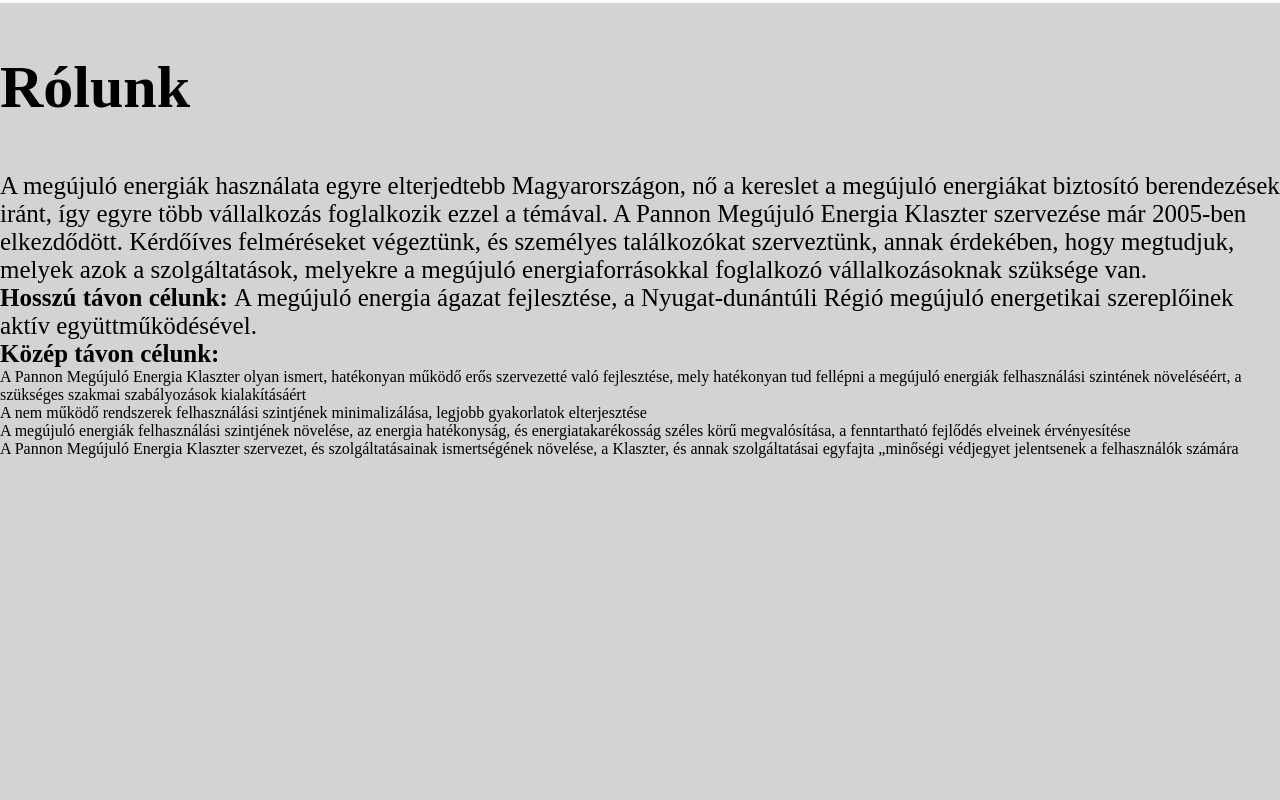
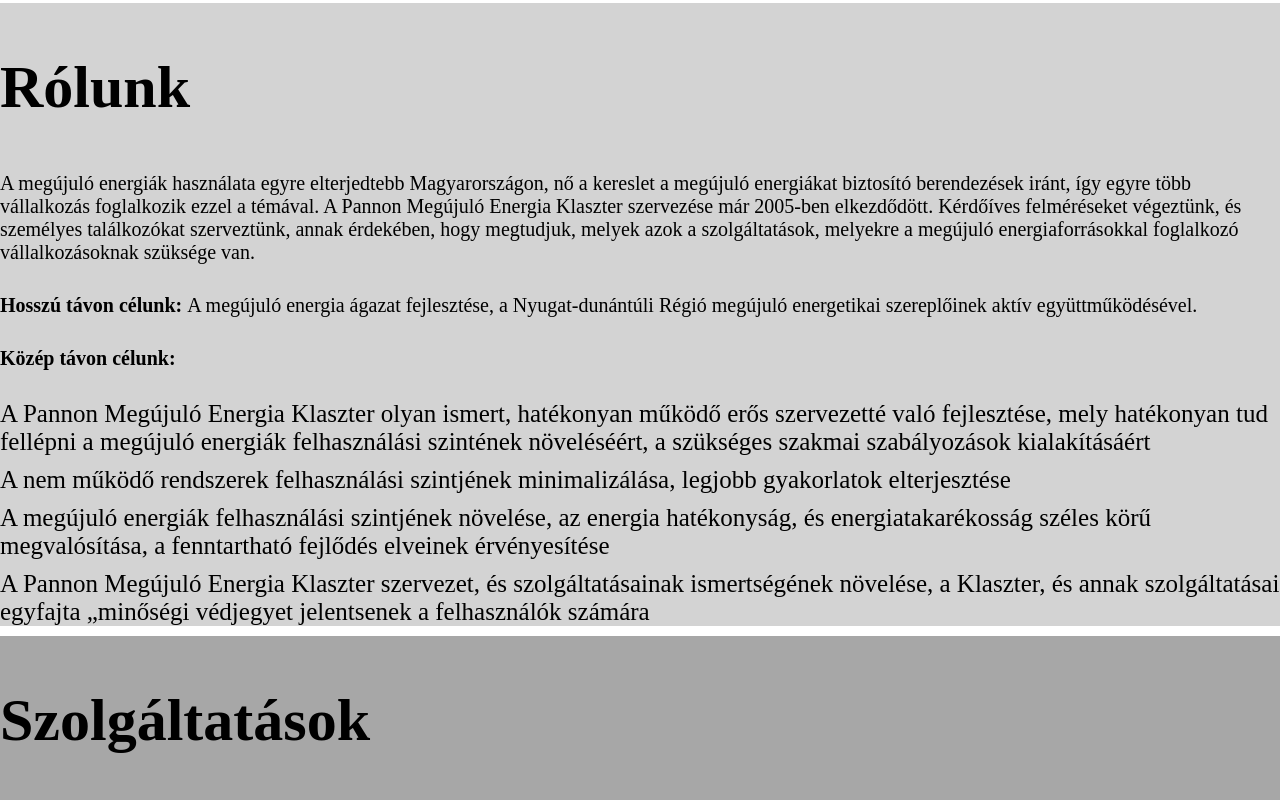
Before and after one commit to sorci89/teamProject, a plain HTML site: page index.html in a window 1280 px wide. Shown: the part 1597-2397 px from the top of the page. Drawn offline with Linux system fonts and the light colour scheme.

Commit message:
modifications Betti Eszti

```diff
--- a/style.css
+++ b/style.css
@@ -16,7 +16,6 @@
 ol,
 ul,
 li {
-  list-style: none;
   display: block;
 }
 
@@ -316,7 +315,7 @@ nav a:hover {
 
 #section03 {
   width: 100vw;
-  height: 100vh;
+  height: fit-content;
   background-color: lightgray;
 }
 
@@ -327,7 +326,14 @@ nav a:hover {
 }
 
 #section03 p {
+  font-size: 20px;
+  margin-bottom: 30px;
+}
+
+li {
   font-size: 25px;
+  margin-bottom: 10px;
+  list-style-type: square;
 }
 
 #section04 {
```
